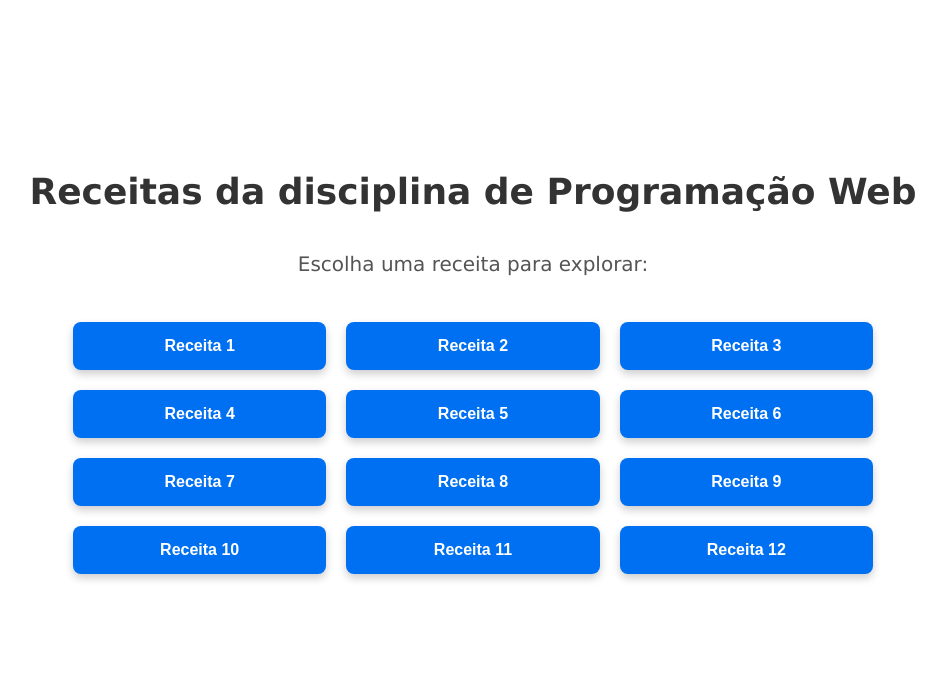
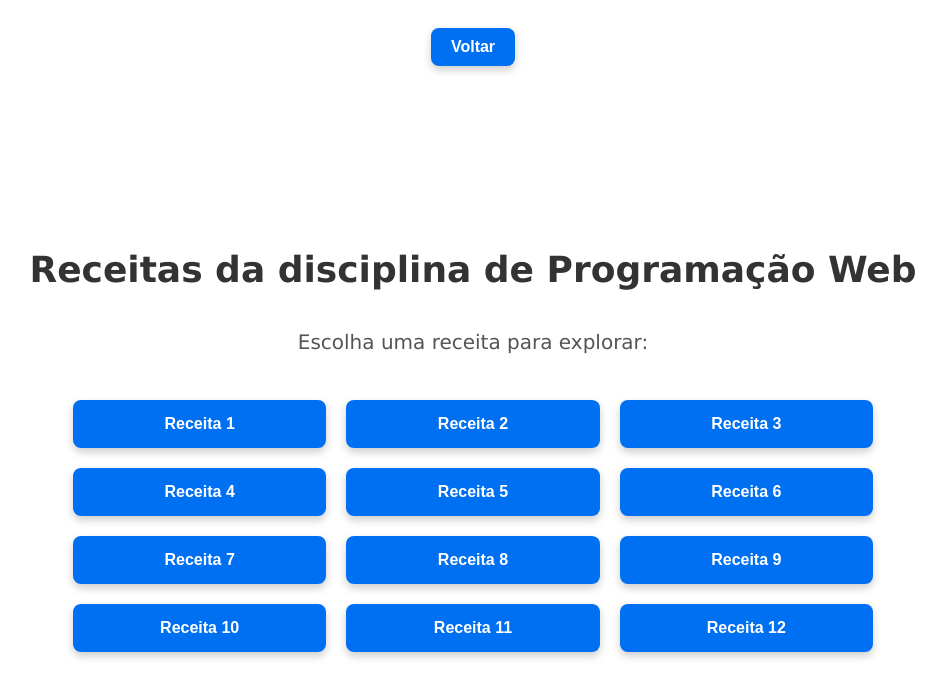
Before and after one commit to StenioEric/pweb, a Next.js app in the folder nextpweb/: page / in a window 1280 px wide. Shown: the top 698 px of the page, without its empty margins (167-1113 px from the left). Built offline with nearby package versions, Linux system fonts and the light colour scheme.

Commit message:
Implementado botão de retorno

```diff
--- a/nextpweb/src/app/layout.tsx
+++ b/nextpweb/src/app/layout.tsx
@@ -1,10 +1,44 @@
-export default function RootLayout({ children }: { children: React.ReactNode }) {
+"use client";
+
+import { useRouter } from "next/navigation";
+
+export default function ReceitaLayout({
+  children,
+}: {
+  children: React.ReactNode;
+}) {
+  const router = useRouter();
+
   return (
     <html>
-      <body style={{ fontFamily: "Arial, sans-serif" }}>
-        <header >
-        </header>
-        <main>{children}</main>
+      <body>
+        <div
+          style={{
+            fontFamily: "Verdana, sans-serif",
+            textAlign: "center",
+            padding: "20px",
+          }}
+        >
+          <button
+            onClick={() => router.push("/")}
+            style={{
+              backgroundColor: "#0070f3",
+              color: "#fff",
+              border: "none",
+              borderRadius: "8px",
+              padding: "10px 20px",
+              fontSize: "16px",
+              fontWeight: "bold",
+              cursor: "pointer",
+              marginBottom: "20px",
+              boxShadow: "0 4px 8px rgba(0, 0, 0, 0.2)",
+              transition: "transform 0.2s, box-shadow 0.2s",
+            }}
+          >
+            Voltar
+          </button>
+          <div>{children}</div>
+        </div>
       </body>
     </html>
   );
```
Also changed, not shown: nextpweb/src/app/page.tsx (+0 -23 lines).
